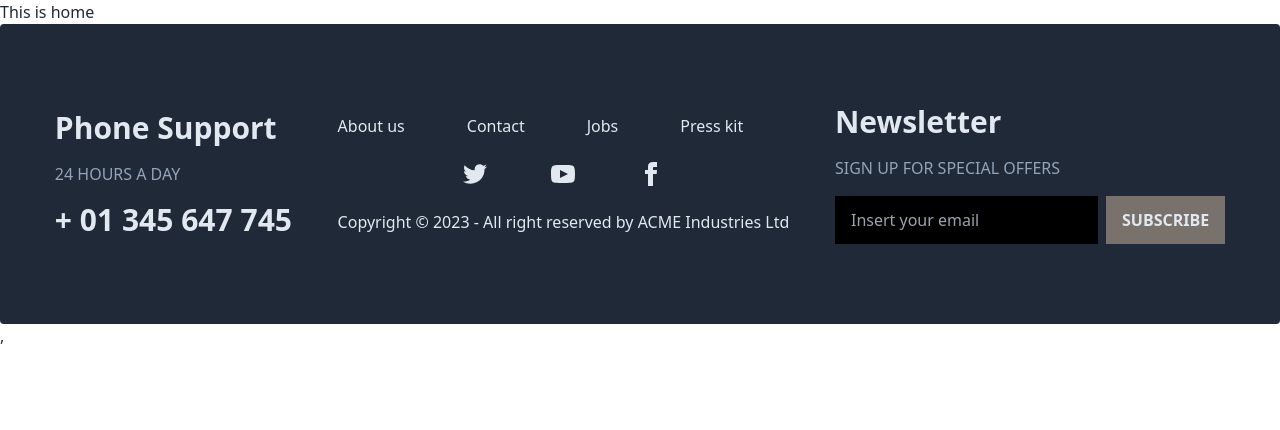
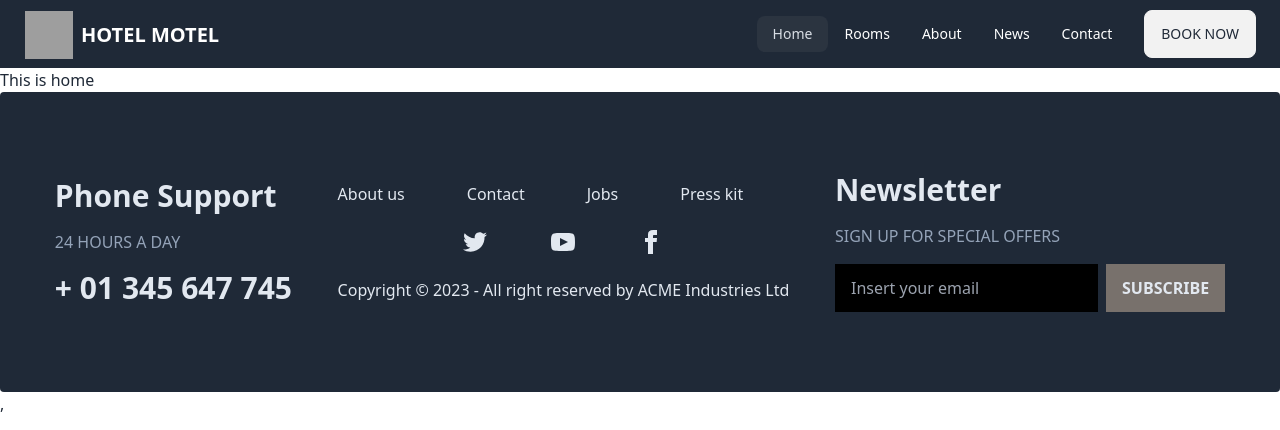
Before and after one commit to Rejaul42/hotel-booking-system-client, a React (Vite) app: page / in a window 1280 px wide. Shown: the top 430 px of the page. Built offline with nearby package versions, Linux system fonts and the light colour scheme; grey boxes are pictures that could not be loaded.

Commit message:
Navbar added

```diff
--- a/src/Layout/Main/Main.jsx
+++ b/src/Layout/Main/Main.jsx
@@ -1,9 +1,11 @@
 import { Outlet } from "react-router-dom";
 import Footer from "../../Pages/Footer/Footer";
+import Navbar from "../../Pages/Header/Navbar/Navbar";
 
 const Main = () => {
     return (
         <div>
+            <Navbar></Navbar>
             <Outlet></Outlet>
             <Footer></Footer>
         </div>
--- /dev/null
+++ b/src/Pages/Header/Navbar/Navbar.jsx
@@ -0,0 +1,41 @@
+import { NavLink } from "react-router-dom";
+
+const Navbar = () => {
+    const navItems = <>
+        <li><NavLink className='hover:text-white hover:bg-stone-700' to="/">Home</NavLink></li>
+        <li><NavLink className='hover:text-white hover:bg-stone-700' to="/rooms">Rooms</NavLink></li>
+        <li><NavLink className='hover:text-white hover:bg-stone-700' to="/about">About</NavLink></li>
+        <li><NavLink className='hover:text-white hover:bg-stone-700' to="/news">News</NavLink></li>
+        <li><NavLink className='hover:text-white hover:bg-stone-700' to="/contact">Contact</NavLink></li>
+
+    </>
+
+    return (
+        <div className="text-xl text-white">
+            <div className="navbar bg-gray-800">
+                <div className="navbar-start">
+                    <div className="dropdown">
+                        <label tabIndex={0} className="btn btn-ghost lg:hidden">
+                            <svg xmlns="http://www.w3.org/2000/svg" className="h-5 w-5" fill="none" viewBox="0 0 24 24" stroke="currentColor"><path strokeLinecap="round" strokeLinejoin="round" strokeWidth="2" d="M4 6h16M4 12h8m-8 6h16" /></svg>
+                        </label>
+                        <ul tabIndex={0} className="menu menu-sm dropdown-content mt-3 z-[1] p-2 shadow bg-base-100 rounded-box w-52">
+                            {navItems}
+                        </ul>
+                    </div>
+                    <a className="btn btn-ghost normal-case text-xl"><img className="h-12 w-12" src="https://i.ibb.co/9N6Hz3c/times-square-9275290.png" alt="" />HOTEL MOTEL</a>
+                </div>
+
+                <div className="navbar-end px-4">
+                    <div className=" hidden lg:flex">
+                        <ul className="menu menu-horizontal px-4 font-medium ">
+                            {navItems}
+                        </ul>
+                    </div>
+                    <a className="btn font-medium">BOOK NOW</a>
+                </div>
+            </div>
+        </div>
+    );
+};
+
+export default Navbar;
```
